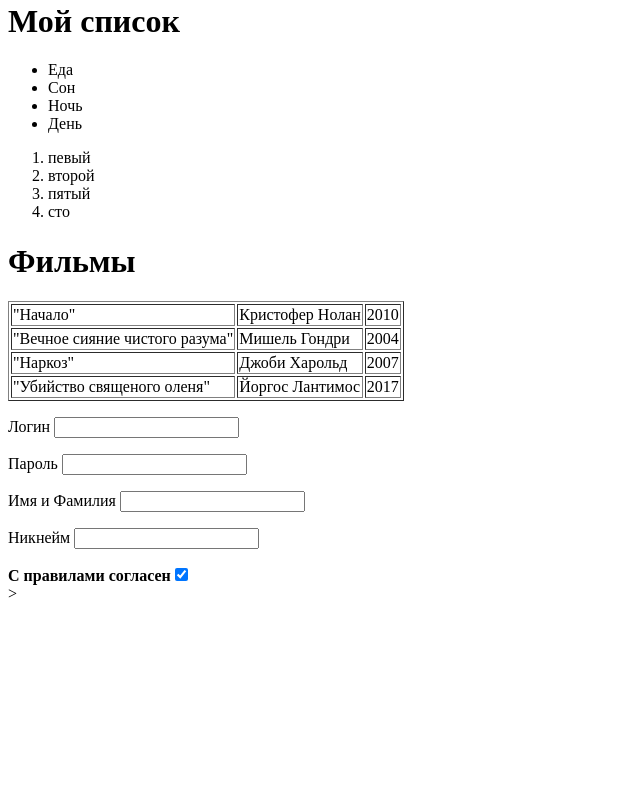
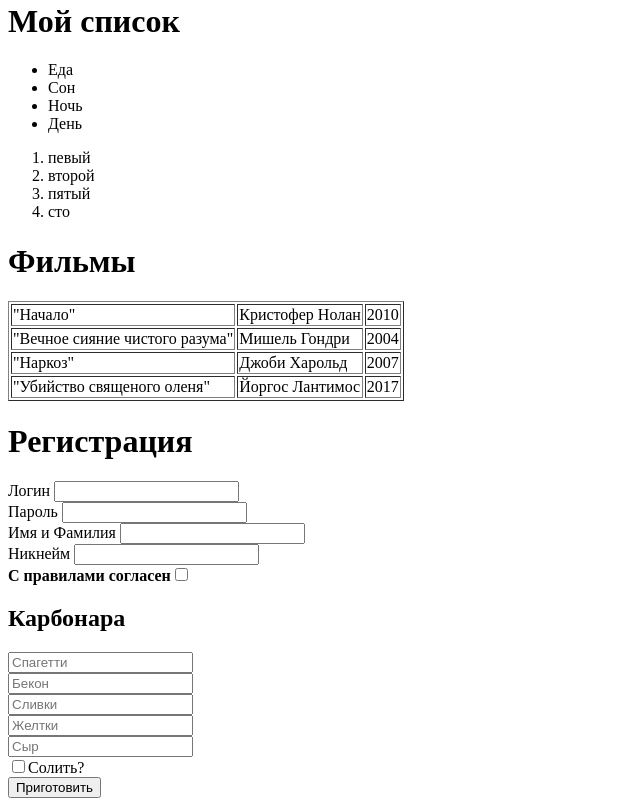
Before and after one commit to fadinar/course, a plain HTML site: page index.html in a window 1280 px wide. Shown: the part 759-1565 px from the top of the page, without its empty margins (0-640 px from the left). Before the commit the page ends 1378 px from the top, so only its background shows below. Drawn offline with Linux system fonts and the light colour scheme.

Commit message:
Урок 6

```diff
--- a/index.html
+++ b/index.html
@@ -58,24 +58,38 @@
 
 
 
-
-   		<p><label> Логин</label>
-   		<input type="text"></p>
-   		<p><label> Пароль</label>
-   		<input type="password"></p>
-</P>
-   		<p><label> Имя и Фамилия</label>
-   		<input type="text"></p>
-   		<p><label> Никнейм</label>
-   		<input type="text"></p>
-   		<p><b>С правилами согласен</b><input type="checkbox" name="option1" value="a1" checked><Br>
+<h1>Регистрация</h1>
+   		<label> Логин</label>
+   		<input type="text"><br>
+   		<label> Пароль</label>
+   		<input type="password"><br>
+   		<label> Имя и Фамилия</label>
+   		<input type="text"><br>
+   		<label> Никнейм</label>
+   		<input type="text"><br>
+   		<b><label>С правилами согласен</label></b><input type="checkbox"><Br>
 
 
 
-   		</label>>
+<form>
+
+   <h2>Карбонара</h2>
+
+   <form action="/carbonara">
+   <input type="text" placeholder="Спагетти" name="spagetti"><br>
+   <input type="text" placeholder="Бекон" name="bacon"><br>
+   <input type="text" placeholder="Сливки" name="sour"><br>
+   <input type="text" placeholder="Желтки" name="eggs"><br>
+   <input type="text" placeholder="Сыр" name="cheese"><br>
+   <input type="checkbox" name="lets cook"<label>Солить? </label><br>
+   <button type="submit">Приготовить</button>
+   </form>
 
 
- </P>
+
+
+
+
 
 
 </html>
```
